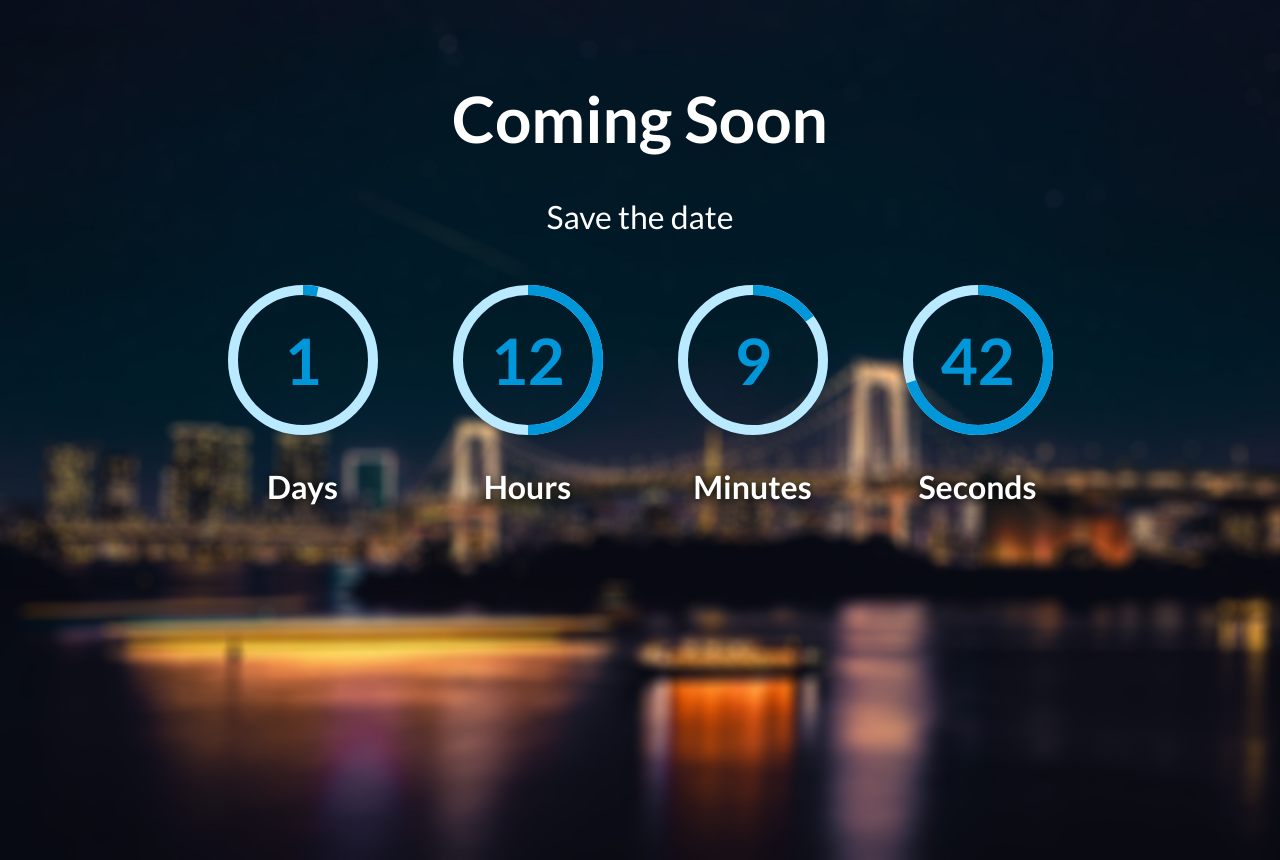
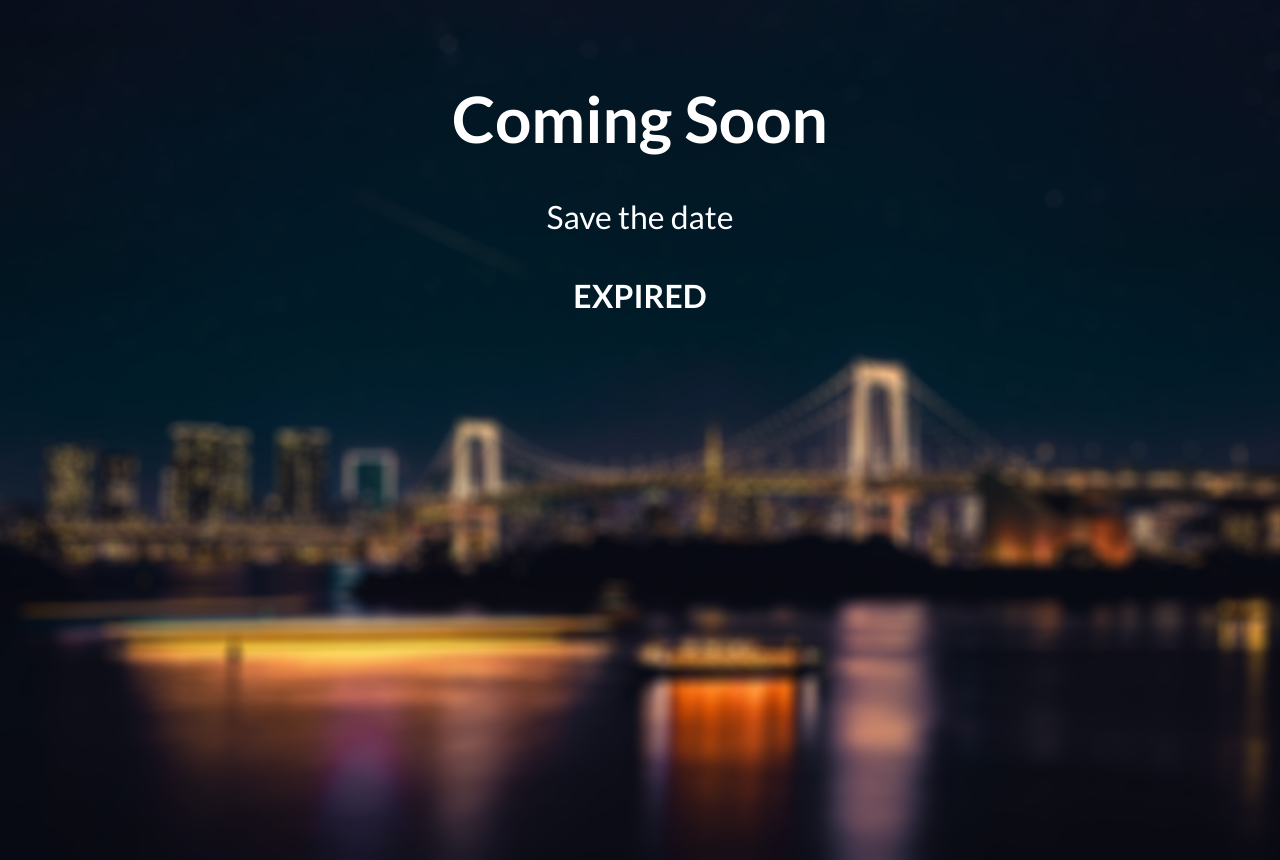
Before and after one commit to RibosoMaticCode/countdowntimer, a plain HTML site: page index.html in a window 1280 px wide. Drawn offline with Linux system fonts and the light colour scheme.

Commit message:
stop animation if complete date

```diff
--- a/css/style.css
+++ b/css/style.css
@@ -79,6 +79,16 @@ span.text {
     fill: transparent;
     stroke: #0096da;
     stroke-width: 10;
+    /* 2 * RadioCircle* Pi = stroke-dasharray */
+    /* 2 * 70 * 3.1415 = 439.81 */
     stroke-dasharray: 439; /* set in js file */
     transform: rotate(270deg) translate(-150px, 0);
 }
+
+#countdown-content p{
+    text-align: center;
+    font-size: 2em;
+    color:#fff;
+    font-weight: 700;
+    width: 100%;
+}
--- a/index.html
+++ b/index.html
@@ -17,7 +17,7 @@
 
         <p>Save the date</p>
 
-        <div class="charts">
+        <div id="countdown-content" class="charts">
             <div class="chart">
                 <svg class="center-abs" width="150" height="150">
                     <circle class="outer" cx="75" cy="75" r="70" />
--- a/js/script.js
+++ b/js/script.js
@@ -1,5 +1,5 @@
 // Set the date we're counting down to
-var countDownDate = new Date("Oct 20, 2021 10:00:00").getTime();
+var countDownDate = new Date("Oct 10, 2021 10:00:00").getTime();
 
 // Update the count down every 1 second
 var x = setInterval(function () {
@@ -11,6 +11,12 @@ var x = setInterval(function () {
   var distance = countDownDate - now;
 
   // Time calculations for days, hours, minutes and seconds
+  var year = Math.floor(distance / (1000 * 60 * 60 * 24 * 365));
+  var month = Math.floor(distance / (1000 * 60 * 60 * 24 * 30));
+  var week = Math.floor(distance / (1000 * 60 * 60 * 24 * 7));
+
+  console.log( year, month, week);
+
   var days = Math.floor(distance / (1000 * 60 * 60 * 24));
   var hours = Math.floor((distance % (1000 * 60 * 60 * 24)) / (1000 * 60 * 60));
   var minutes = Math.floor((distance % (1000 * 60 * 60)) / (1000 * 60));
@@ -28,7 +34,7 @@ var x = setInterval(function () {
   // If the count down is finished, write some text
   if (distance < 0) {
     clearInterval(x);
-    document.getElementById("demo").innerHTML = "EXPIRED";
+    document.getElementById("countdown-content").innerHTML = "<p>EXPIRED</p>";
   }
 }, 1000);
 
```
